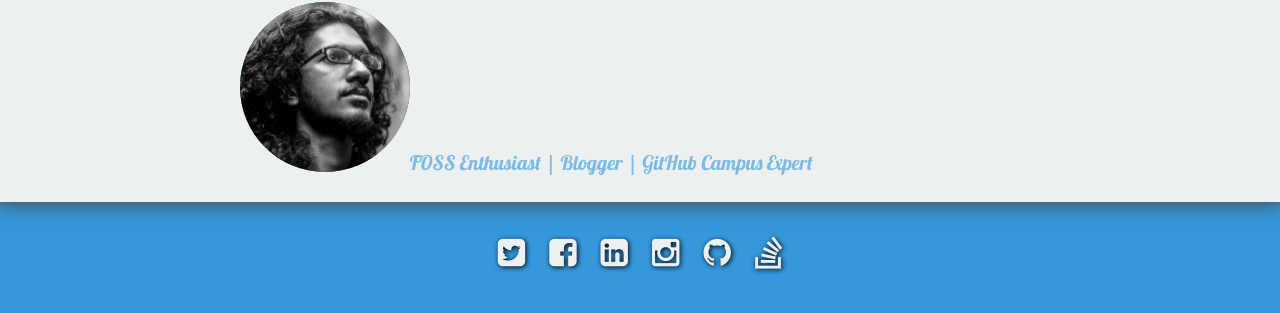
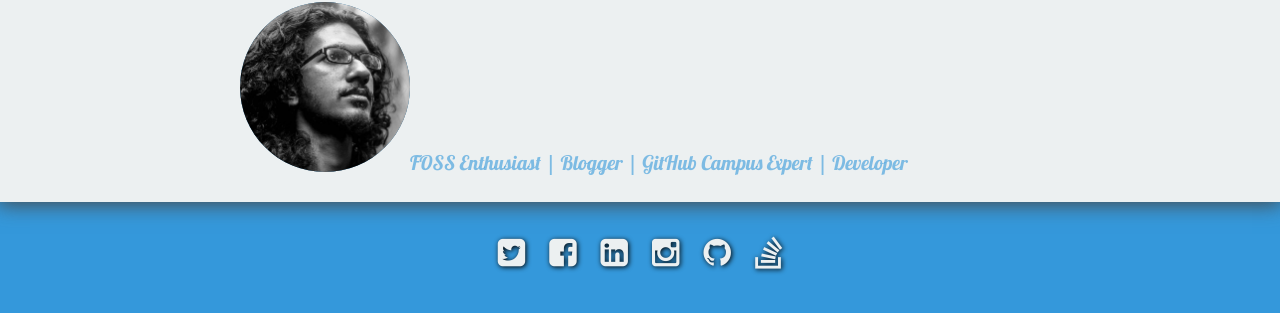
Before and after one commit to isuruAb/isuruab.github.io, a Jekyll site: the page built from index.html, in a window 1280 px wide. Shown: the part 243-556 px from the top of the page. Built offline with Jekyll 4.4.1, drawn with Linux system fonts in a browser that asks for light colours; nearby versions of some CDN libraries.

Commit message:
change description

```diff
--- a/_config.yml
+++ b/_config.yml
@@ -1,7 +1,7 @@
 # Site
 title:          Isuru's Blog
 bio:            'Meet Isuru Abeywardana'
-description:    " FOSS Enthusiast | Blogger | GitHub Campus Expert"
+description:    " FOSS Enthusiast | Blogger | GitHub Campus Expert | Developer"
 picture:        'assets/img/profile.jpg'
 locale:         en_US
 url:            https://isuruAb.github.io
```
